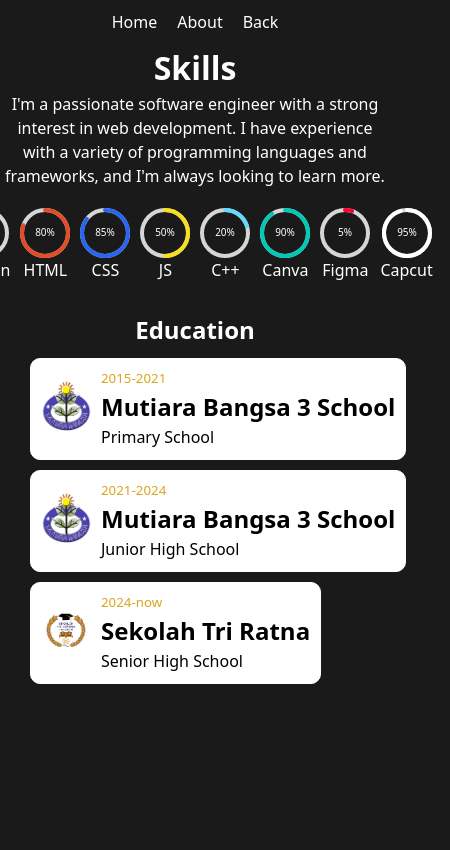
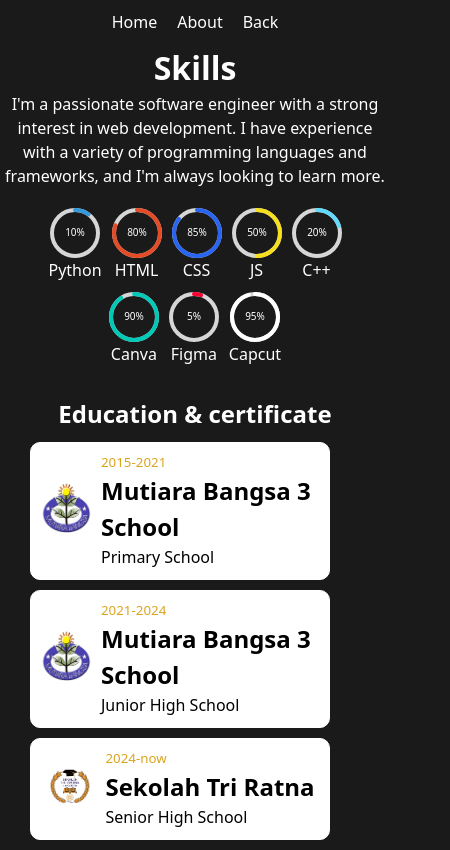
Before and after one commit to sunsunarto/Sunaryo-portfoilo, a React (Vite) app: page /About in a window 390 px wide. Shown: the whole page, 450 px wide, since content can reach past the window. Built offline with nearby package versions, Linux system fonts and the light colour scheme.

Commit message:
fourth commit

```diff
--- a/src/Components/About.jsx
+++ b/src/Components/About.jsx
@@ -48,7 +48,7 @@ function About() {
         ))}
       </div>
       <div className="education">
-        <h2>Education</h2>
+        <h2>Education & certificate</h2>
         <div className="eduCon index1">
           <div className="edu">
             <div className="eduLogo">
--- a/src/ComponentsStyle/About.css
+++ b/src/ComponentsStyle/About.css
@@ -31,7 +31,6 @@
     border-radius: 10px;
     color : white;
     .eduCon{
-        display: flex;
         width: 400px;
         margin-top: 10px;
         padding: 0 20px;
@@ -60,3 +59,27 @@
         }
     }
 }
+@media screen and (max-width: 800px){
+
+}
+@media  screen and (max-width: 500px) {
+    .skills{
+        display: flex;
+        flex-direction: row;
+        justify-content: center;
+        margin-top: 20px;
+        gap: 10px;
+        padding: 0 20px;
+        border-radius: 10px;
+        color : white;
+        flex-wrap: wrap;
+    }
+    .eduCon{
+        max-width: 300px !important;
+        .edu{
+            display: flex;
+            justify-content: center;
+
+        }
+    }
+}
```
